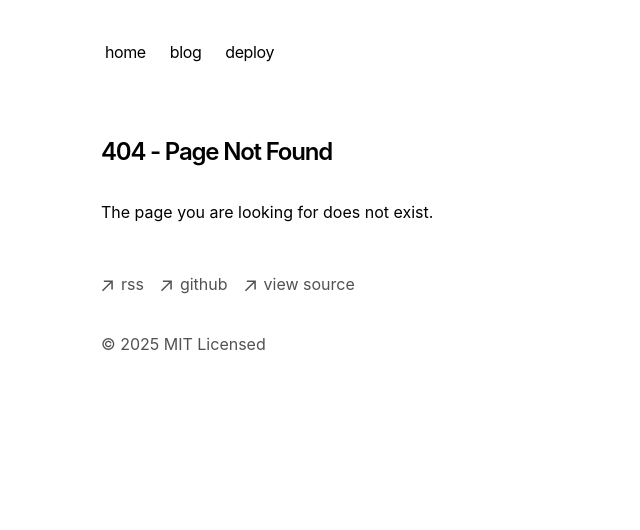
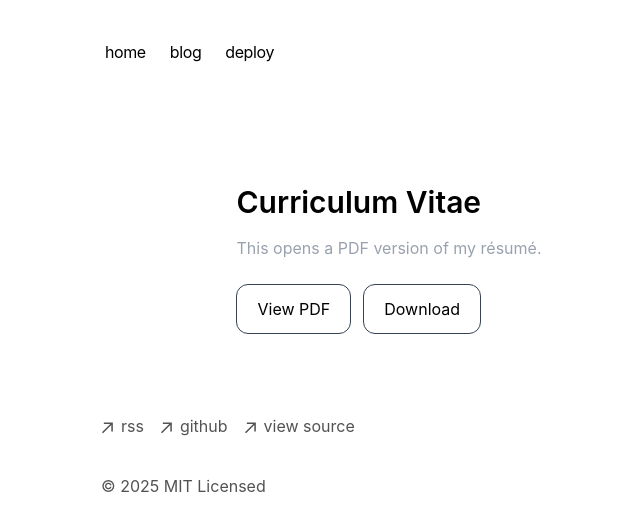
Before and after one commit to ivanans98/interactive-cv, a Next.js app: page /cv in a window 1280 px wide. Before the commit this address had no page. Shown: the top 530 px of the page, without its empty margins (251-891 px from the left). Built offline with nearby package versions, Linux system fonts and the light colour scheme.

Commit message:
Create page.tsx

```diff
--- /dev/null
+++ b/app/cv/page.tsx
@@ -0,0 +1,26 @@
+export default function CV() {
+  return (
+    <main className="mx-auto max-w-3xl px-6 py-12">
+      <h1 className="text-3xl font-semibold mb-4">Curriculum Vitae</h1>
+      <p className="text-gray-400 mb-6">
+        This opens a PDF version of my résumé.
+      </p>
+
+      <div className="flex gap-3">
+        <a
+          href="/cv.pdf"
+          className="px-5 py-3 rounded-xl border border-gray-700 hover:border-gray-500"
+          target="_blank" rel="noreferrer"
+        >
+          View PDF
+        </a>
+        <a
+          href="/cv.pdf" download
+          className="px-5 py-3 rounded-xl border border-gray-700 hover:border-gray-500"
+        >
+          Download
+        </a>
+      </div>
+    </main>
+  );
+}
```
